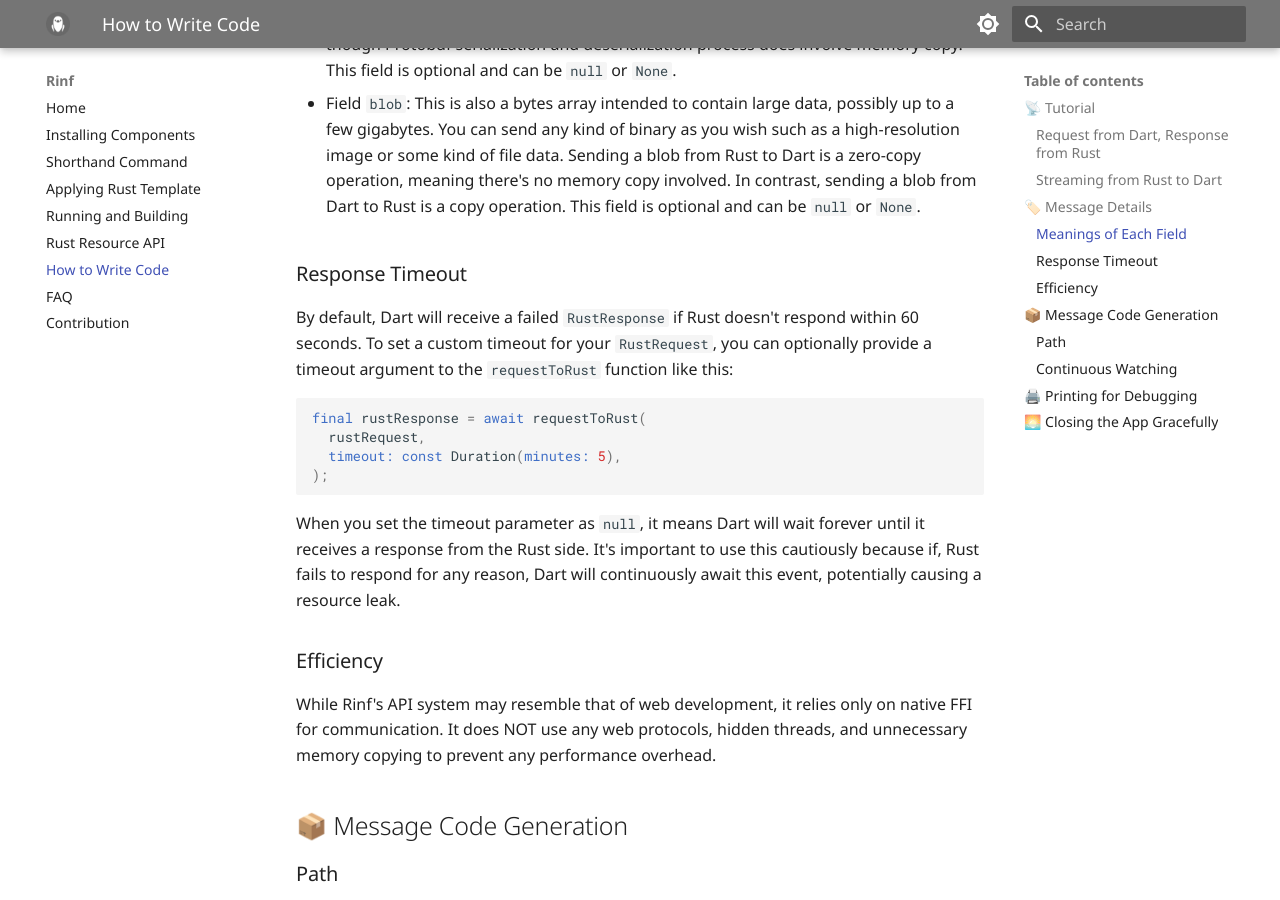
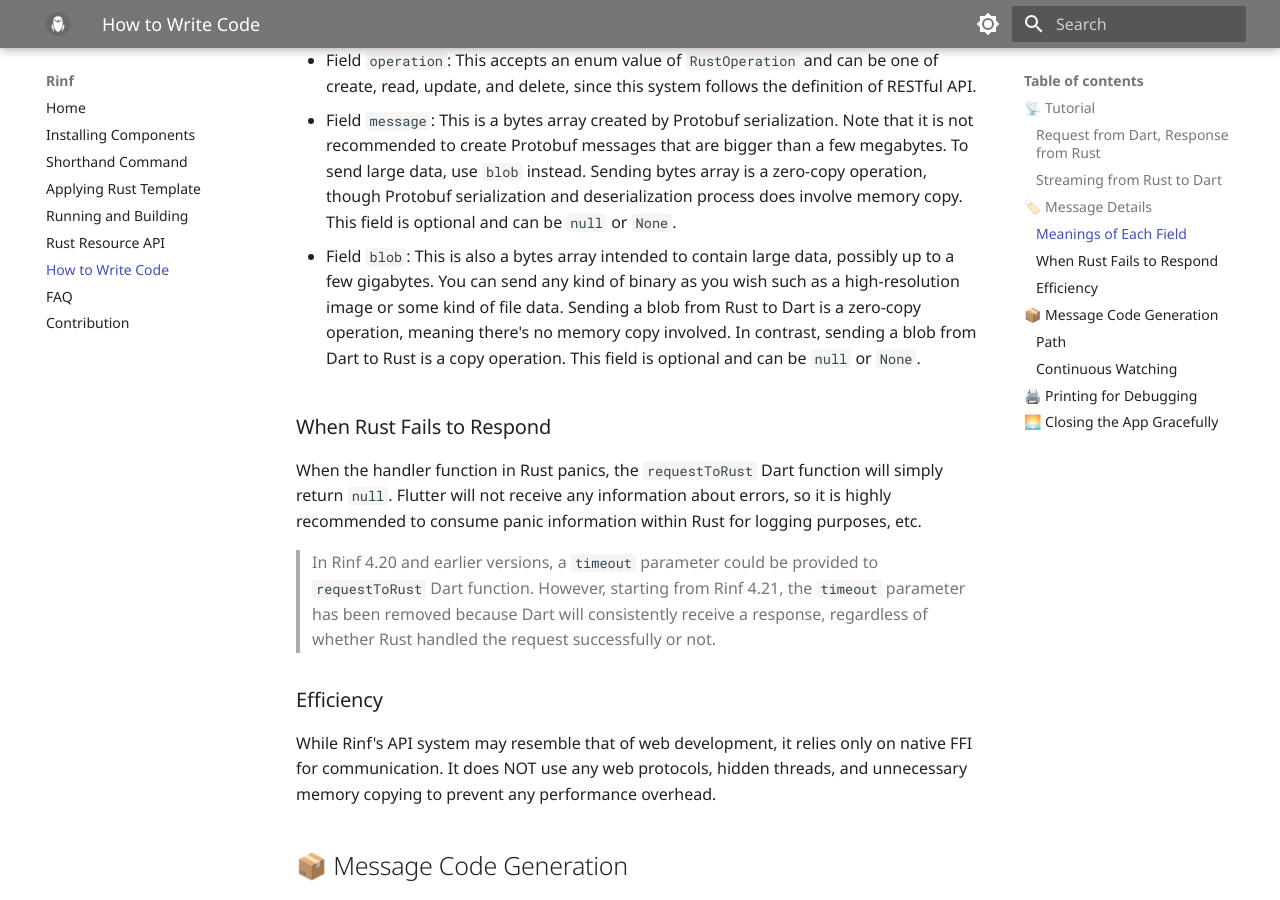
Before and after one commit to cunarist/rinf, an MkDocs documentation site: the page built from documentation/docs/writing-code.md, in a window 1280 px wide and 900 px high, scrolled down 6095 px. Built offline with MkDocs 1.6.1 and Material for MkDocs 9.7.7, drawn with Linux system fonts in a browser that asks for light colours; some of the changed text lies outside the part shown.

Commit message:
Update docs

````diff
--- a/documentation/docs/writing-code.md
+++ b/documentation/docs/writing-code.md
@@ -94,11 +94,11 @@
 ...
 use crate::bridge::{RustOperation, RustRequest, RustResponse, RustSignal};
 ...
-pub async fn handle_tutorial_resource(rust_request: RustRequest) -> RustResponse {
+pub async fn handle_tutorial_resource(rust_request: RustRequest) -> Option<RustResponse> {
     use crate::messages::tutorial_resource::{ReadRequest, ReadResponse};
 
     match rust_request.operation {
-        RustOperation::Create => RustResponse::default(),
+        RustOperation::Create => None,
         RustOperation::Read => {
             let message_bytes = rust_request.message.unwrap();
             let request_message = ReadRequest::decode(message_bytes.as_slice()).unwrap();
@@ -120,8 +120,8 @@
                 blob: None,
             }
         }
-        RustOperation::Update => RustResponse::default(),
-        RustOperation::Delete => RustResponse::default(),
+        RustOperation::Update => None,
+        RustOperation::Delete => None,
     }
 }
 ...
@@ -137,19 +137,24 @@
 use crate::sample_functions;
 ...
 let rust_resource = rust_request.resource;
-let rust_response = match rust_resource {
-    messages::counter_number::ID => sample_functions::handle_counter_number(rust_request).await,
-    messages::sample_folder::sample_resource::ID => {
-        sample_functions::handle_sample_resource(rust_request).await
+let operation_result = tokio::spawn(async move {
+    match rust_resource {
+        messages::counter_number::ID => {
+            sample_functions::handle_counter_number(rust_request).await
+        }
+        messages::sample_folder::sample_resource::ID => {
+            sample_functions::handle_sample_resource(rust_request).await
+        }
+        messages::sample_folder::deeper_folder::deeper_resource::ID => {
+            sample_functions::handle_deeper_resource(rust_request).await
+        }
+        messages::tutorial_resource::ID => {
+            sample_functions::handle_tutorial_resource(rust_request).await // ADD THIS BLOCK
+        }
+        _ => None,
     }
-    messages::sample_folder::deeper_folder::deeper_resource::ID => {
-        sample_functions::handle_sample_resource(rust_request).await
-    }
-    messages::tutorial_resource::ID => {
-        sample_functions::handle_tutorial_resource(rust_request).await // ADD THIS BLOCK
-    }
-    _ => RustResponse::default(),
-};
+})
+.await;
 ...
 ```
 
@@ -163,6 +168,9 @@
     as tutorialResource;
 ...
     final rustResponse = await requestToRust(rustRequest);
+    if (rustResponse == null){
+      return;
+    }
     final responseMessage =
         tutorialResource.ReadResponse.fromBuffer(
       rustResponse.message!,
@@ -297,18 +305,11 @@
 
 - Field `blob`: This is also a bytes array intended to contain large data, possibly up to a few gigabytes. You can send any kind of binary as you wish such as a high-resolution image or some kind of file data. Sending a blob from Rust to Dart is a zero-copy operation, meaning there's no memory copy involved. In contrast, sending a blob from Dart to Rust is a copy operation. This field is optional and can be `null` or `None`.
 
-### Response Timeout
+### When Rust Fails to Respond
 
-By default, Dart will receive a failed `RustResponse` if Rust doesn't respond within 60 seconds. To set a custom timeout for your `RustRequest`, you can optionally provide a timeout argument to the `requestToRust` function like this:
+When the handler function in Rust panics, the `requestToRust` Dart function will simply return `null`. Flutter will not receive any information about errors, so it is highly recommended to consume panic information within Rust for logging purposes, etc.
 
-```dart
-final rustResponse = await requestToRust(
-  rustRequest,
-  timeout: const Duration(minutes: 5),
-);
-```
-
-When you set the timeout parameter as `null`, it means Dart will wait forever until it receives a response from the Rust side. It's important to use this cautiously because if, Rust fails to respond for any reason, Dart will continuously await this event, potentially causing a resource leak.
+> In Rinf 4.20 and earlier versions, a `timeout` parameter could be provided to `requestToRust` Dart function. However, starting from Rinf 4.21, the `timeout` parameter has been removed because Dart will consistently receive a response, regardless of whether Rust handled the request successfully or not.
 
 ### Efficiency
 
--- a/documentation/overrides/home.html
+++ b/documentation/overrides/home.html
@@ -141,14 +141,14 @@
         <h3>Rust with Business Logic</h3>
         <div>
           <pre>
-<code>pub async fn do(rust_request: RustRequest) -> RustResponse {
+<code>pub async fn do(rust_request: RustRequest) -> Option&lt;RustResponse&gt; {
   use crate::messages::tutorial_resource::{
     ReadRequest,
     ReadResponse,
   };
 
   match rust_request.operation {
-    RustOperation::Create => RustResponse::default(),
+    RustOperation::Create => None,
     RustOperation::Read => {
       let message_bytes = rust_request.message.unwrap();
       let request_message = ReadRequest::decode(
@@ -165,8 +165,8 @@
         blob: None,
       }
     }
-    RustOperation::Update => RustResponse::default(),
-    RustOperation::Delete => RustResponse::default(),
+    RustOperation::Update => None,
+    RustOperation::Delete => None,
   }
 }</code>
           </pre>
````
